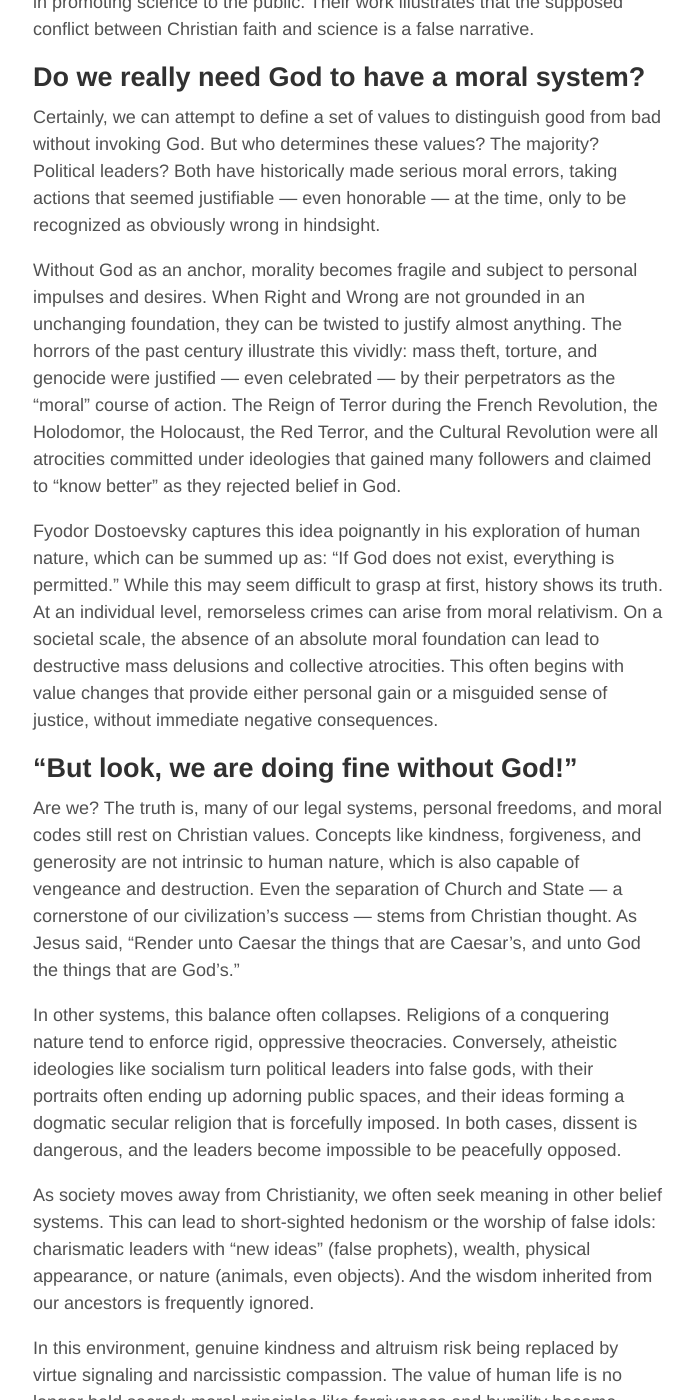
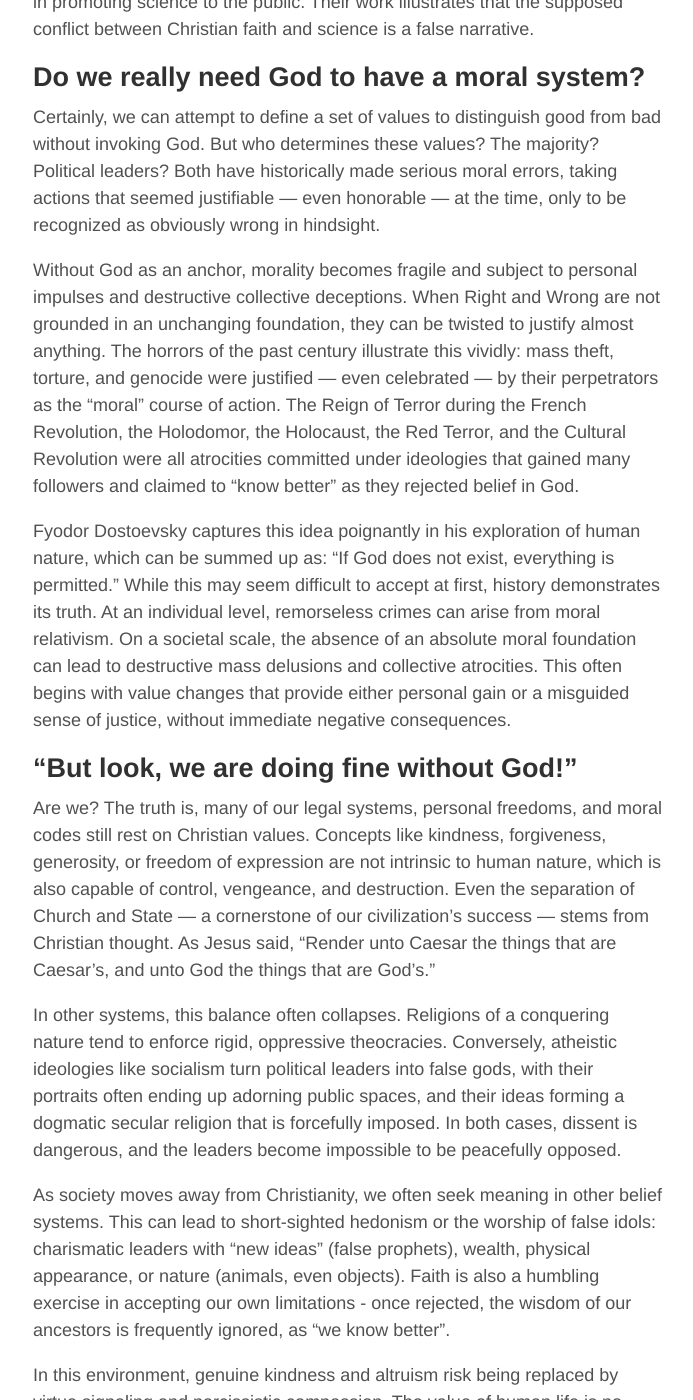
Before and after one commit to aoghina/aoghina.github.io, a Jekyll site: the page built from _posts/2024-12-25-why-believe.md, in a window 1280 px wide and 1400 px high, scrolled down 3164 px. Shown: the whole window, without its empty margins (292-985 px from the left). Built offline with Jekyll 4.4.1, drawn with Linux system fonts in a browser that asks for light colours; comment, search, counter and statistics services are not loaded; some of the changed text lies outside the part shown.

Commit message:
More small tweaks

```diff
--- a/_posts/2024-12-25-why-believe.md
+++ b/_posts/2024-12-25-why-believe.md
@@ -76,18 +76,18 @@ Western civilization, in particular, owes much of its progress to Christian prin
 
 Certainly, we can attempt to define a set of values to distinguish good from bad without invoking God. But who determines these values? The majority? Political leaders? Both have historically made serious moral errors, taking actions that seemed justifiable — even honorable — at the time, only to be recognized as obviously wrong in hindsight.
 
-Without God as an anchor, morality becomes fragile and subject to personal impulses and desires. When Right and Wrong are not grounded in an unchanging foundation, they can be twisted to justify almost anything. The horrors of the past century illustrate this vividly: mass theft, torture, and genocide were justified — even celebrated — by their perpetrators as the “moral” course of action. The Reign of Terror during the French Revolution, the Holodomor, the Holocaust, the Red Terror, and the Cultural Revolution were all atrocities committed under ideologies that gained many followers and claimed to "know better" as they rejected belief in God.
+Without God as an anchor, morality becomes fragile and subject to personal impulses and destructive collective deceptions. When Right and Wrong are not grounded in an unchanging foundation, they can be twisted to justify almost anything. The horrors of the past century illustrate this vividly: mass theft, torture, and genocide were justified — even celebrated — by their perpetrators as the “moral” course of action. The Reign of Terror during the French Revolution, the Holodomor, the Holocaust, the Red Terror, and the Cultural Revolution were all atrocities committed under ideologies that gained many followers and claimed to "know better" as they rejected belief in God.
 
-Fyodor Dostoevsky captures this idea poignantly in his exploration of human nature, which can be summed up as: “If God does not exist, everything is permitted.” While this may seem difficult to grasp at first, history shows its truth. At an individual level, remorseless crimes can arise from moral relativism. On a societal scale, the absence of an absolute moral foundation can lead to destructive mass delusions and collective atrocities. This often begins with value changes that provide either personal gain or a misguided sense of justice, without immediate negative consequences.
+Fyodor Dostoevsky captures this idea poignantly in his exploration of human nature, which can be summed up as: “If God does not exist, everything is permitted.” While this may seem difficult to accept at first, history demonstrates its truth. At an individual level, remorseless crimes can arise from moral relativism. On a societal scale, the absence of an absolute moral foundation can lead to destructive mass delusions and collective atrocities. This often begins with value changes that provide either personal gain or a misguided sense of justice, without immediate negative consequences.
 
 
 ## "But look, we are doing fine without God!"
 
-Are we? The truth is, many of our legal systems, personal freedoms, and moral codes still rest on Christian values. Concepts like kindness, forgiveness, and generosity are not intrinsic to human nature, which is also capable of vengeance and destruction. Even the separation of Church and State — a cornerstone of our civilization’s success — stems from Christian thought. As Jesus said, “Render unto Caesar the things that are Caesar’s, and unto God the things that are God’s.”
+Are we? The truth is, many of our legal systems, personal freedoms, and moral codes still rest on Christian values. Concepts like kindness, forgiveness, generosity, or freedom of expression are not intrinsic to human nature, which is also capable of control, vengeance, and destruction. Even the separation of Church and State — a cornerstone of our civilization’s success — stems from Christian thought. As Jesus said, “Render unto Caesar the things that are Caesar’s, and unto God the things that are God’s.”
 
 In other systems, this balance often collapses. Religions of a conquering nature tend to enforce rigid, oppressive theocracies. Conversely, atheistic ideologies like socialism turn political leaders into false gods, with their portraits often ending up adorning public spaces, and their ideas forming a dogmatic secular religion that is forcefully imposed. In both cases, dissent is dangerous, and the leaders become impossible to be peacefully opposed.
 
-As society moves away from Christianity, we often seek meaning in other belief systems. This can lead to short-sighted hedonism or the worship of false idols: charismatic leaders with “new ideas” (false prophets), wealth, physical appearance, or nature (animals, even objects). And the wisdom inherited from our ancestors is frequently ignored.
+As society moves away from Christianity, we often seek meaning in other belief systems. This can lead to short-sighted hedonism or the worship of false idols: charismatic leaders with “new ideas” (false prophets), wealth, physical appearance, or nature (animals, even objects). Faith is also a humbling exercise in accepting our own limitations - once rejected, the wisdom of our ancestors is frequently ignored, as "we know better".
 
 In this environment, genuine kindness and altruism risk being replaced by virtue signaling and narcissistic compassion. The value of human life is no longer held sacred; moral principles like forgiveness and humility become conditional rather than absolute. Likewise, natural rights like individual freedom and private property become subservient to collectivist goals.
 
```
Also changed, not shown: other parts of _posts/2024-12-25-why-believe.md (+2 -2 lines).
